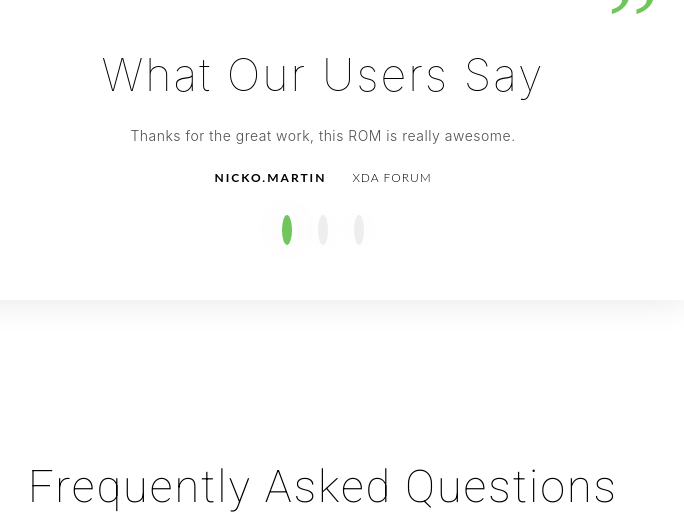
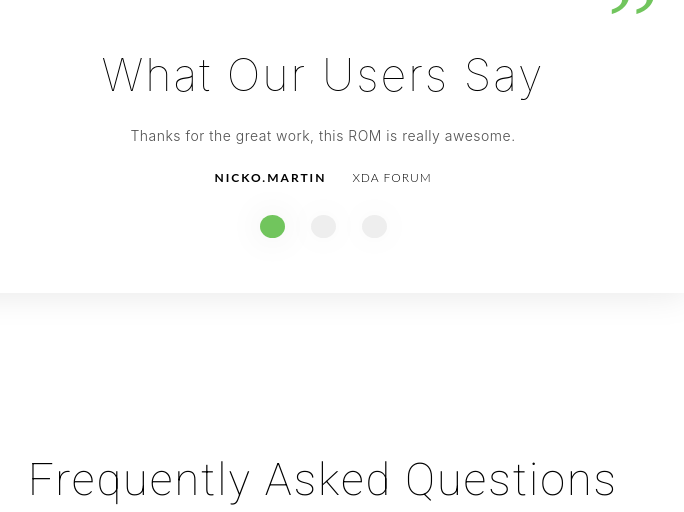
Before and after one commit to crdroidandroid/crdroid.net, a PHP site: page / in a window 1280 px wide. Shown: the part 3045-3557 px from the top of the page, without its empty margins (317-1001 px from the left). Run offline with PHP 8.4, Linux system fonts and the light colour scheme; data that the repository does not hold is empty; some libraries are stand-ins or nearby versions.

Commit message:
tweak bullet size

```diff
--- a/css/style.css
+++ b/css/style.css
@@ -840,8 +840,7 @@ body.mobile-nav-active #mobile-nav-toggle i {
   box-shadow: 0 0 35px rgba(0, 0, 0, 0.1);
   cursor: pointer;
   display: block;
-  height: 10px;
-  width: 10px;
+  width: 25px;
 }
 
 #testimonials .btm-btm .active {
```
